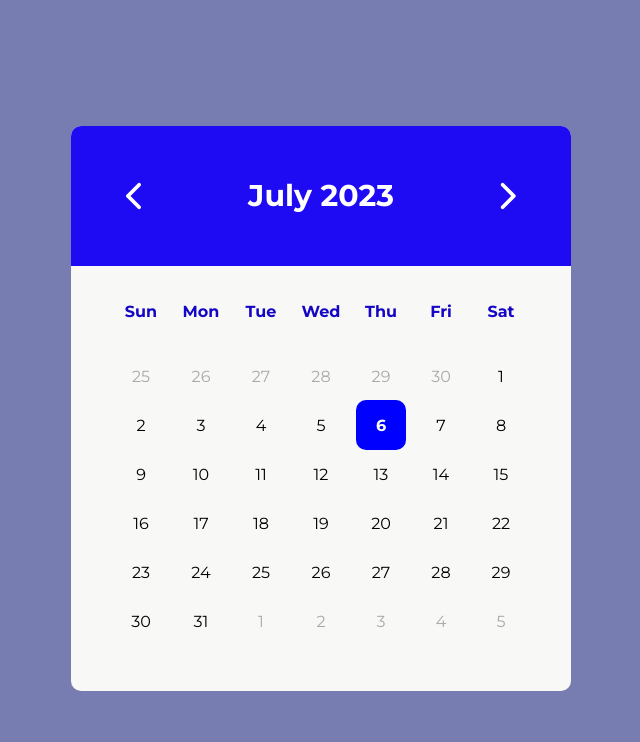
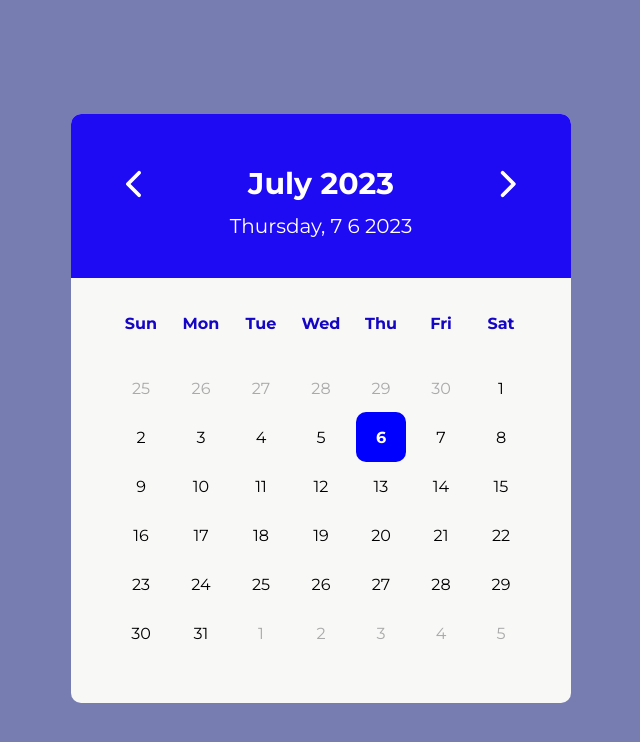
Before and after one commit to modough/react-dateselector, a React (Vite) app: page / in a window 1280 px wide. Shown: the top 742 px of the page, without its empty margins (319-959 px from the left). Built offline with nearby package versions, Linux system fonts and the light colour scheme.

Commit message:
adding today s date on header datePicker.jsx

```diff
--- a/src/components/CurrentDate.jsx
+++ b/src/components/CurrentDate.jsx
@@ -5,7 +5,7 @@ import { monthsInLetter } from '../data/monthInLetter';
 function CurrentDate({ month, year }) {
     return (
         <div className='current-date'>
-            {` ${monthsInLetter[month]} ${year}`}
+            {`${monthsInLetter[month]} ${year}`}
         </div>
     )
 }
--- a/src/components/DayPicker.jsx
+++ b/src/components/DayPicker.jsx
@@ -6,10 +6,12 @@ import { faChevronLeft, faChevronRight } from '@fortawesome/free-solid-svg-icons
 import CurrentDate from './CurrentDate';
 import DaysInMonth from './DaysInMonth';
 import { useState } from 'react';
-import { currentMonth, currentYear } from '../utils/dateFormat';
+import { currentMonth, currentYear, date } from '../utils/dateFormat';
 import Weeks from './Weeks';
 
 const DayPicker = () => {
+    const options = { weekday: 'long', year: 'numeric', month: 'numeric', day: 'numeric' };
+    const dateToLocalDateString = date.toLocaleDateString('en-us', options).split('/').join(' ')
     const [month, setMonth] = useState(currentMonth)
     const [year, setYear] = useState(currentYear)
 
@@ -38,6 +40,9 @@ const DayPicker = () => {
                     <CurrentDate month={month} year={year} />
                     <FontAwesomeIcon onClick={displayNextMonth} icon={faChevronRight} />
                 </div>
+                <div className='today-date'>
+                    {dateToLocalDateString}
+                </div>
             </div>
             <div className='calendar'>
                 <Weeks />
--- a/src/components/DaysInMonth.jsx
+++ b/src/components/DaysInMonth.jsx
@@ -8,7 +8,6 @@ function DaysInMonth({ month, year }) {
     const thisMonthLastDate = new Date(year, month + 1, 0).getDate();
     const thisMonthLastDateIndex = new Date(year, month, thisMonthLastDate).getDay();
     const lastMonthLastDate = new Date(year, month, 0).getDate();
-    const day = new Date(year, month + 1, 0).toLocaleDateString('en-us', { weekday: 'long', year: 'numeric', month: 'numeric', day: 'numeric' })
 
 
     //creating array with previous month last days
--- a/src/css/dayPicker.css
+++ b/src/css/dayPicker.css
@@ -7,6 +7,7 @@
   display: flex;
   align-items: center;
   justify-content: center;
+  flex-direction: column;
   color: white;
   padding: 40px;
   background-color: #1e0af3;
@@ -31,6 +32,9 @@
   background-color: rgb(201, 204, 204);
   color: black;
 }
+.daypicker-wrapper .header .today-date {
+  font-size: 20px;
+}
 .calendar {
   padding: 20px 40px 40px;
 }
--- a/src/utils/dateFormat.js
+++ b/src/utils/dateFormat.js
@@ -1,4 +1,3 @@
 export const date = new Date();
-
 export const currentYear = date.getFullYear();
 export const currentMonth = date.getMonth();
```
